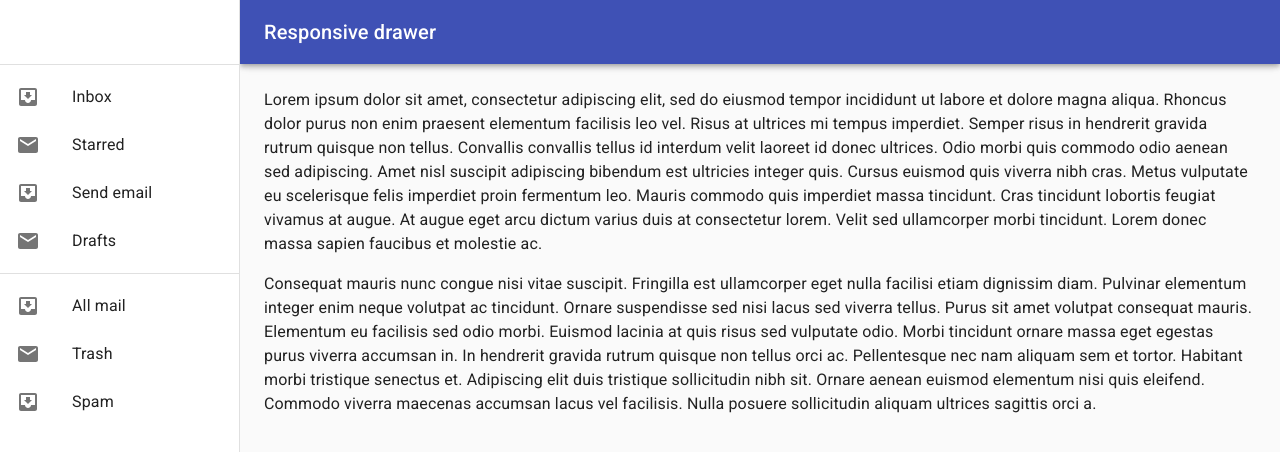
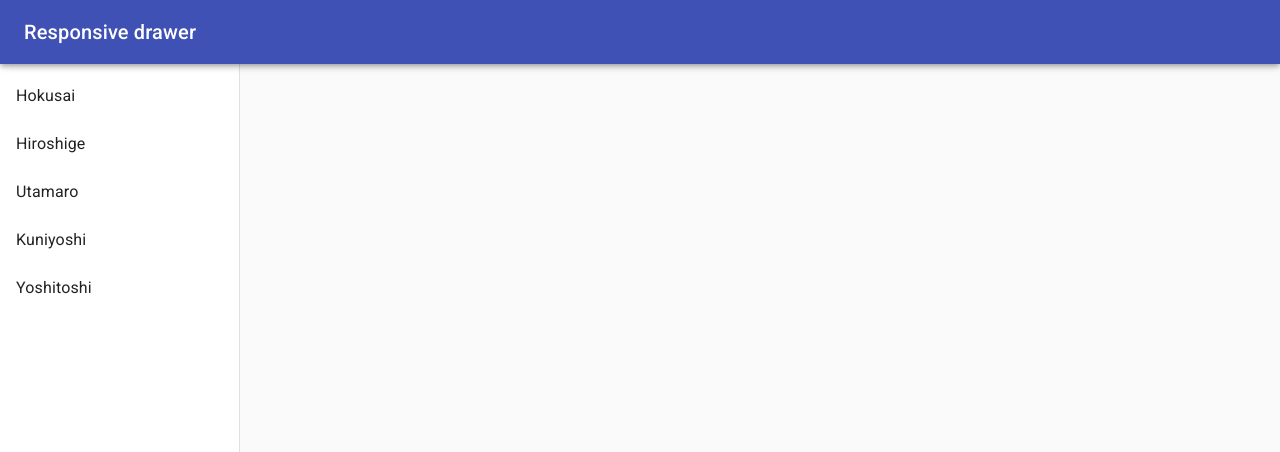
Before and after one commit to ykurata/expense-tracker, a React (Create React App) app in the folder client/: page / in a window 1280 px wide. Shown: the top 452 px of the page. Built offline with nearby package versions, Linux system fonts and the light colour scheme.

Commit message:
updated responsive drawer to break at the mid screen

```diff
--- a/client/src/components/pages/Dashboard.js
+++ b/client/src/components/pages/Dashboard.js
@@ -2,100 +2,82 @@ import React from 'react';
 import PropTypes from 'prop-types';
 import AppBar from '@material-ui/core/AppBar';
 import CssBaseline from '@material-ui/core/CssBaseline';
-import Divider from '@material-ui/core/Divider';
 import Drawer from '@material-ui/core/Drawer';
 import Hidden from '@material-ui/core/Hidden';
 import IconButton from '@material-ui/core/IconButton';
-import InboxIcon from '@material-ui/icons/MoveToInbox';
 import List from '@material-ui/core/List';
 import ListItem from '@material-ui/core/ListItem';
-import ListItemIcon from '@material-ui/core/ListItemIcon';
 import ListItemText from '@material-ui/core/ListItemText';
-import MailIcon from '@material-ui/icons/Mail';
 import MenuIcon from '@material-ui/icons/Menu';
+import CloseIcon from '@material-ui/icons/Close';
 import Toolbar from '@material-ui/core/Toolbar';
 import Typography from '@material-ui/core/Typography';
 import { makeStyles, useTheme } from '@material-ui/core/styles';
 
 const drawerWidth = 240;
-
-const useStyles = makeStyles((theme) => ({
+const useStyles = makeStyles(theme => ({
   root: {
     display: 'flex',
   },
   drawer: {
-    [theme.breakpoints.up('sm')]: {
+    [theme.breakpoints.up('md')]: {
       width: drawerWidth,
       flexShrink: 0,
     },
   },
   appBar: {
-    [theme.breakpoints.up('sm')]: {
-      width: `calc(100% - ${drawerWidth}px)`,
-      marginLeft: drawerWidth,
-    },
+    zIndex: theme.zIndex.drawer + 1,
   },
   menuButton: {
     marginRight: theme.spacing(2),
-    [theme.breakpoints.up('sm')]: {
+    [theme.breakpoints.up('md')]: {
       display: 'none',
     },
   },
-  // necessary for content to be below app bar
   toolbar: theme.mixins.toolbar,
   drawerPaper: {
-    width: drawerWidth,
+    width: drawerWidth
   },
   content: {
     flexGrow: 1,
     padding: theme.spacing(3),
   },
+  closeMenuButton: {
+    marginRight: 'auto',
+    marginLeft: 0,
+  },
 }));
 
-function ResponsiveDrawer(props) {
-  const { window } = props;
+
+function Dashboard() {
+  const dummyCategories = ['Hokusai', 'Hiroshige', 'Utamaro', 'Kuniyoshi', 'Yoshitoshi']
   const classes = useStyles();
   const theme = useTheme();
-  const [mobileOpen, setMobileOpen] = React.useState(false);
+	const [mobileOpen, setMobileOpen] = React.useState(false);
 
-  const handleDrawerToggle = () => {
-    setMobileOpen(!mobileOpen);
-  };
+	function handleDrawerToggle() {
+    setMobileOpen(!mobileOpen)
+	}
 
-  const drawer = (
+	const drawer = (
     <div>
-      <div className={classes.toolbar} />
-      <Divider />
       <List>
-        {['Inbox', 'Starred', 'Send email', 'Drafts'].map((text, index) => (
+        {dummyCategories.map((text, index) => (
           <ListItem button key={text}>
-            <ListItemIcon>{index % 2 === 0 ? <InboxIcon /> : <MailIcon />}</ListItemIcon>
-            <ListItemText primary={text} />
-          </ListItem>
-        ))}
-      </List>
-      <Divider />
-      <List>
-        {['All mail', 'Trash', 'Spam'].map((text, index) => (
-          <ListItem button key={text}>
-            <ListItemIcon>{index % 2 === 0 ? <InboxIcon /> : <MailIcon />}</ListItemIcon>
             <ListItemText primary={text} />
           </ListItem>
         ))}
       </List>
     </div>
   );
-
-  const container = window !== undefined ? () => window().document.body : undefined;
-
-  return (
+	return (
     <div className={classes.root}>
       <CssBaseline />
       <AppBar position="fixed" className={classes.appBar}>
         <Toolbar>
           <IconButton
             color="inherit"
-            aria-label="open drawer"
+            aria-label="Open drawer"
             edge="start"
             onClick={handleDrawerToggle}
             className={classes.menuButton}
@@ -107,11 +89,11 @@ function ResponsiveDrawer(props) {
           </Typography>
         </Toolbar>
       </AppBar>
-      <nav className={classes.drawer} aria-label="mailbox folders">
+
+      <nav className={classes.drawer}>
         {/* The implementation can be swapped with js to avoid SEO duplication of links. */}
-        <Hidden smUp implementation="css">
+        <Hidden mdUp implementation="css">
           <Drawer
-            container={container}
             variant="temporary"
             anchor={theme.direction === 'rtl' ? 'right' : 'left'}
             open={mobileOpen}
@@ -123,57 +105,34 @@ function ResponsiveDrawer(props) {
               keepMounted: true, // Better open performance on mobile.
             }}
           >
+            <IconButton onClick={handleDrawerToggle} className={classes.closeMenuButton}>
+              <CloseIcon/>
+            </IconButton>
             {drawer}
           </Drawer>
         </Hidden>
-        <Hidden xsDown implementation="css">
+				<Hidden smDown implementation="css">
           <Drawer
+            className={classes.drawer}
+            variant="permanent"
             classes={{
               paper: classes.drawerPaper,
             }}
-            variant="permanent"
-            open
           >
+            <div className={classes.toolbar} />
             {drawer}
           </Drawer>
         </Hidden>
       </nav>
-      <main className={classes.content}>
+      <div className={classes.content}>
         <div className={classes.toolbar} />
-        <Typography paragraph>
-          Lorem ipsum dolor sit amet, consectetur adipiscing elit, sed do eiusmod tempor incididunt
-          ut labore et dolore magna aliqua. Rhoncus dolor purus non enim praesent elementum
-          facilisis leo vel. Risus at ultrices mi tempus imperdiet. Semper risus in hendrerit
-          gravida rutrum quisque non tellus. Convallis convallis tellus id interdum velit laoreet id
-          donec ultrices. Odio morbi quis commodo odio aenean sed adipiscing. Amet nisl suscipit
-          adipiscing bibendum est ultricies integer quis. Cursus euismod quis viverra nibh cras.
-          Metus vulputate eu scelerisque felis imperdiet proin fermentum leo. Mauris commodo quis
-          imperdiet massa tincidunt. Cras tincidunt lobortis feugiat vivamus at augue. At augue eget
-          arcu dictum varius duis at consectetur lorem. Velit sed ullamcorper morbi tincidunt. Lorem
-          donec massa sapien faucibus et molestie ac.
-        </Typography>
-        <Typography paragraph>
-          Consequat mauris nunc congue nisi vitae suscipit. Fringilla est ullamcorper eget nulla
-          facilisi etiam dignissim diam. Pulvinar elementum integer enim neque volutpat ac
-          tincidunt. Ornare suspendisse sed nisi lacus sed viverra tellus. Purus sit amet volutpat
-          consequat mauris. Elementum eu facilisis sed odio morbi. Euismod lacinia at quis risus sed
-          vulputate odio. Morbi tincidunt ornare massa eget egestas purus viverra accumsan in. In
-          hendrerit gravida rutrum quisque non tellus orci ac. Pellentesque nec nam aliquam sem et
-          tortor. Habitant morbi tristique senectus et. Adipiscing elit duis tristique sollicitudin
-          nibh sit. Ornare aenean euismod elementum nisi quis eleifend. Commodo viverra maecenas
-          accumsan lacus vel facilisis. Nulla posuere sollicitudin aliquam ultrices sagittis orci a.
-        </Typography>
-      </main>
+      </div>
     </div>
   );
 }
-
-ResponsiveDrawer.propTypes = {
-  /**
-   * Injected by the documentation to work in an iframe.
-   * You won't need it on your project.
-   */
-  window: PropTypes.func,
+Dashboard.propTypes = {
+  // Injected by the documentation to work in an iframe.
+  // You won't need it on your project.
+  container: PropTypes.object,
 };
-
-export default ResponsiveDrawer;
+export default Dashboard;
```
